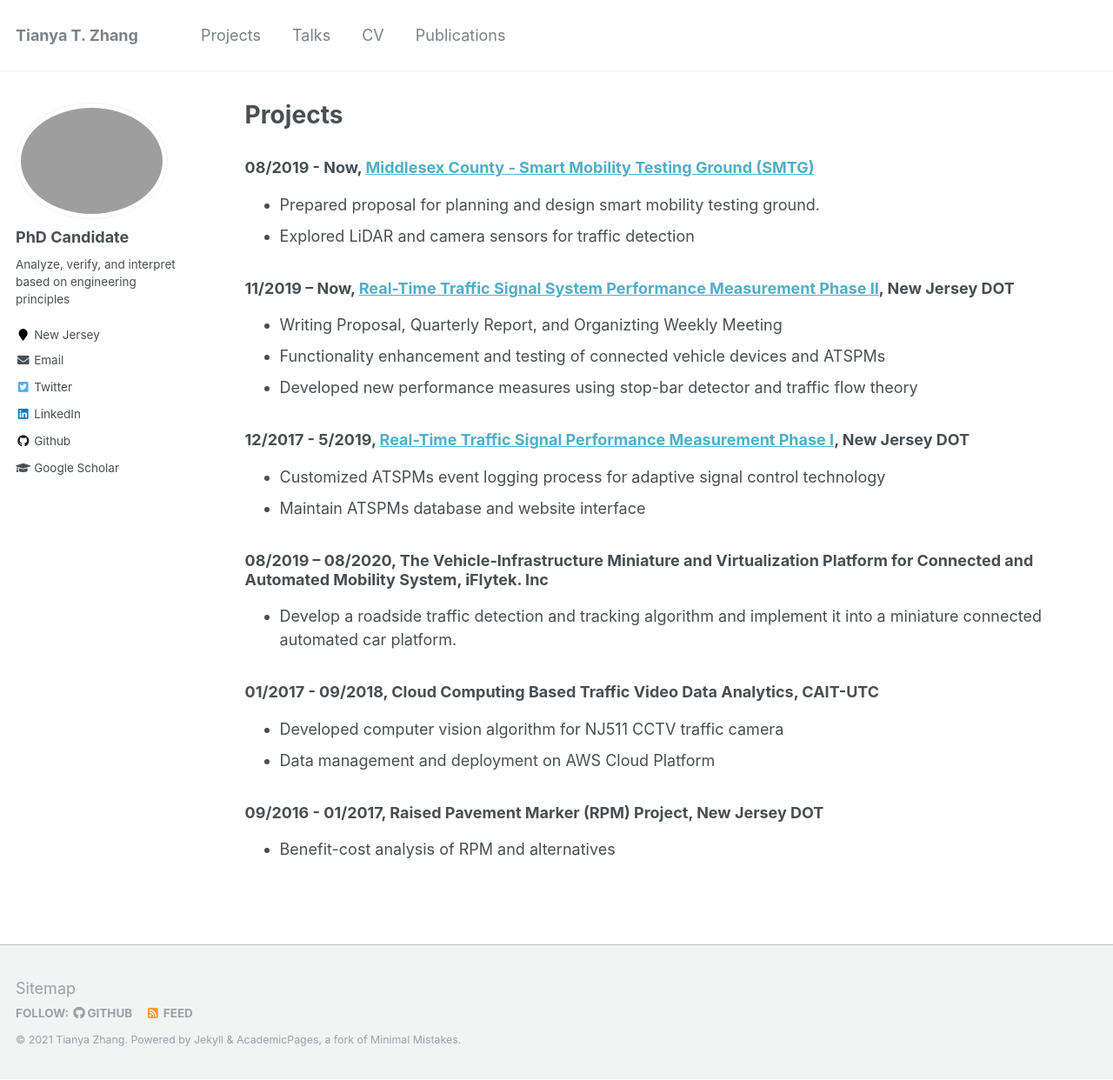
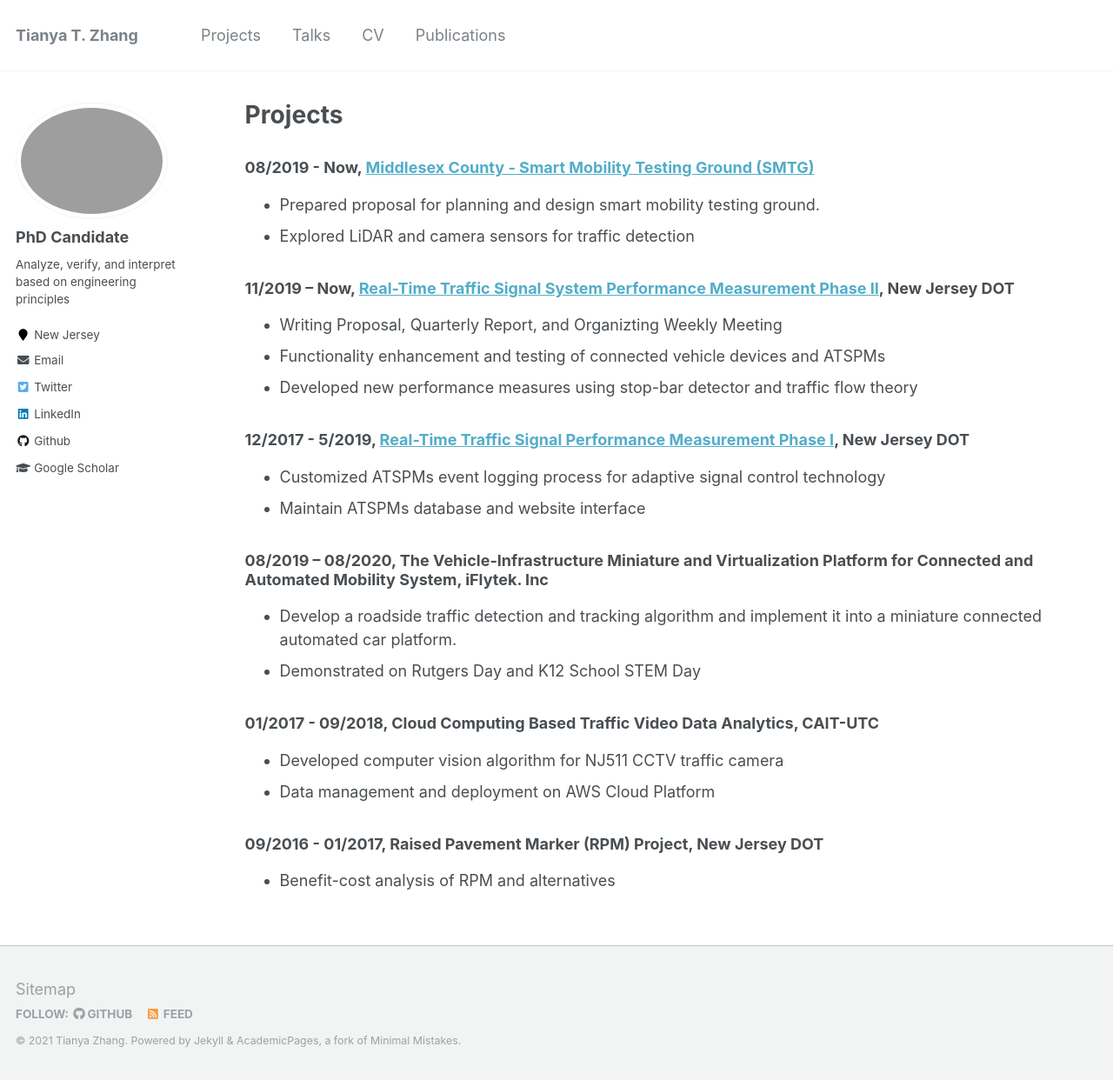
Before and after one commit to TeRyZh/Website, a Jekyll site: the page built from _pages/projects.md, in a window 1280 px wide and 1242 px high. Shown: the whole window at 87% size. Built offline with Jekyll 4.4.1, drawn with Linux system fonts in a browser that asks for light colours.

Commit message:
Update projects.md

```diff
--- a/_pages/projects.md
+++ b/_pages/projects.md
@@ -23,6 +23,7 @@ redirect_from:
 
 ### 08/2019 – 08/2020, The Vehicle-Infrastructure Miniature and Virtualization Platform for Connected and Automated Mobility System, iFlytek. Inc
   * Develop a roadside traffic detection and tracking algorithm and implement it into a miniature connected automated car platform.
+  * Demonstrated on Rutgers Day and K12 School STEM Day
 
 ###  01/2017 - 09/2018, Cloud Computing Based Traffic Video Data Analytics, CAIT-UTC
   * Developed computer vision algorithm for NJ511 CCTV traffic camera
```
